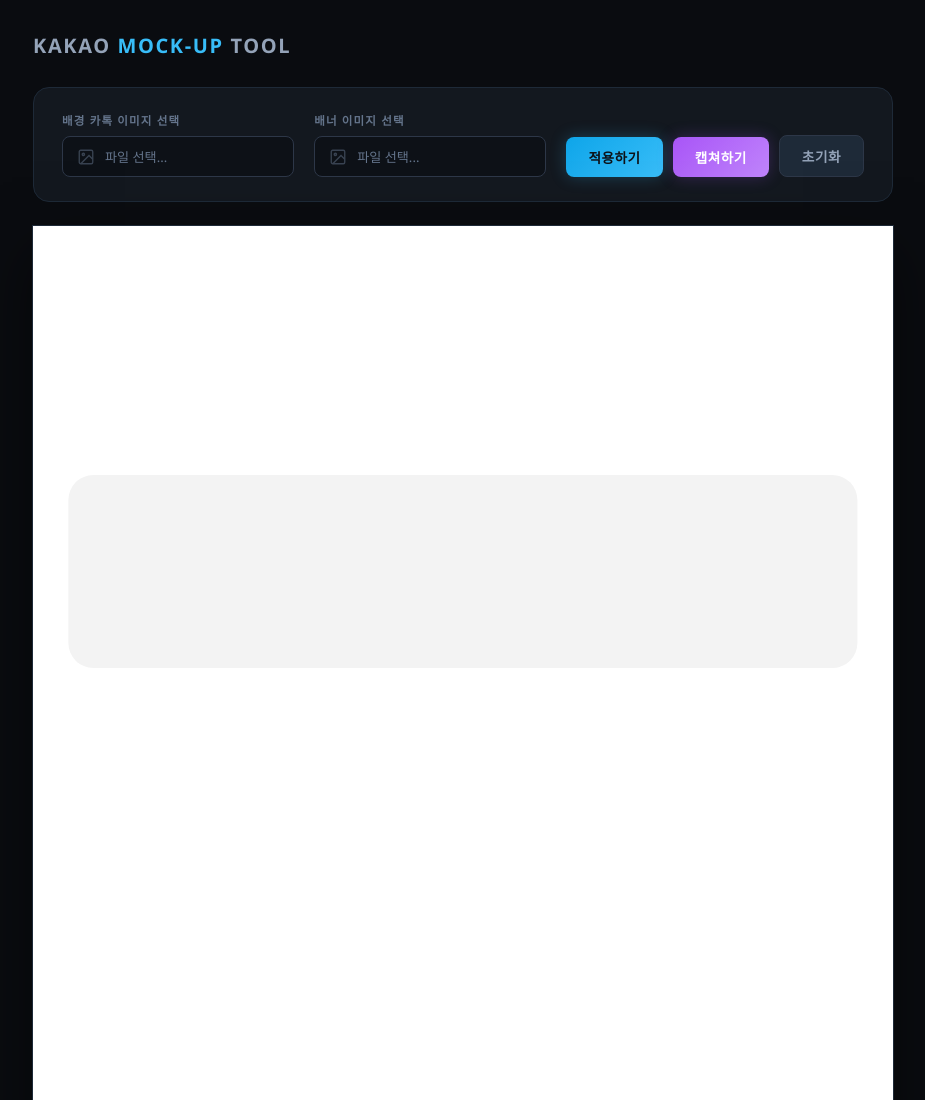
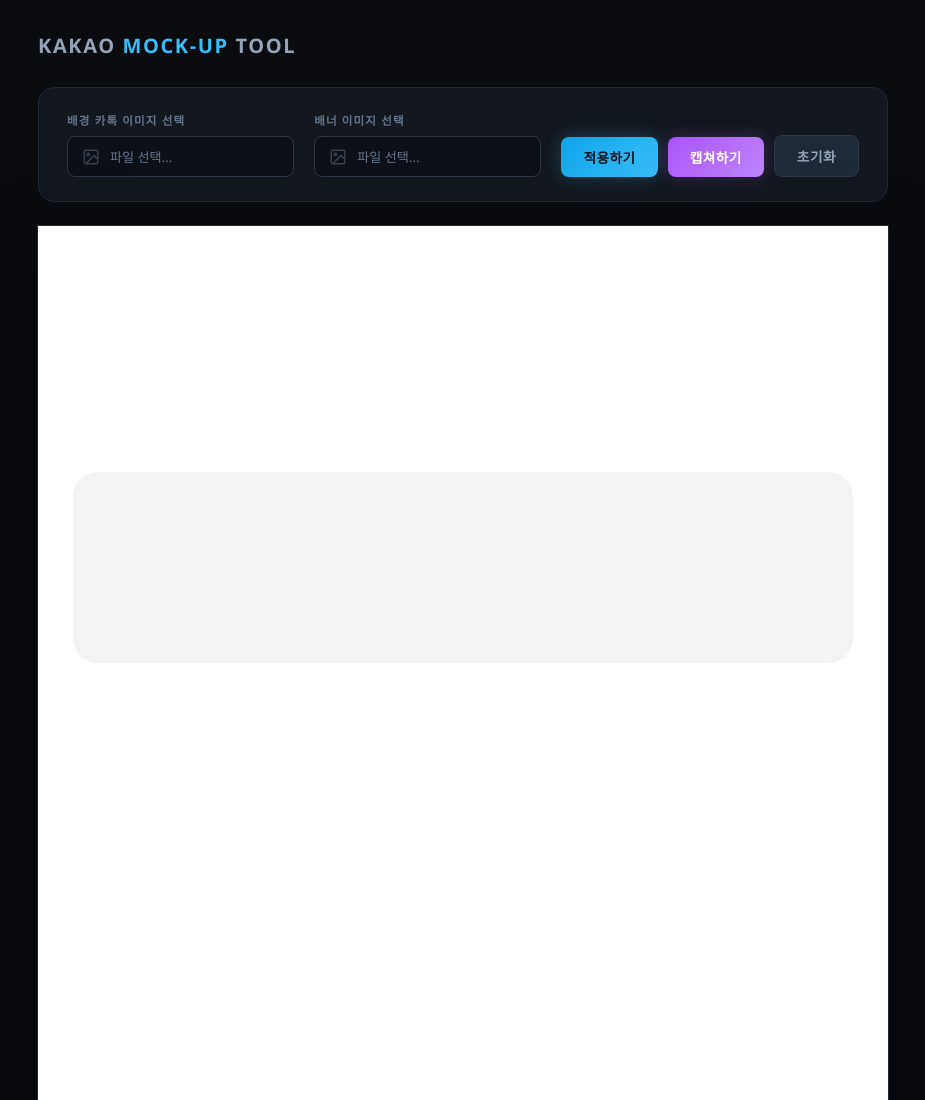
Before and after one commit to cold-a11y/kbm, a plain HTML site: page index.html in a window 1280 px wide. Shown: the top 1100 px of the page, without its empty margins (177-1102 px from the left). Drawn offline with nearby package versions, Linux system fonts and the light colour scheme.

Commit message:
Update index.html

```diff
--- a/index.html
+++ b/index.html
@@ -34,8 +34,9 @@
 
     /* ── 헤더 ── */
     .page-header {
-      width: 100%;
-      max-width: 860px;
+      width: 850px;
+      /* width: 100%;
+      max-width: 860px; */
       margin-bottom: 28px;
     }
     .page-header h1 {
@@ -51,8 +52,9 @@
 
     /* ── 컨트롤 패널 ── */
     .control-panel {
-      width: 100%;
-      max-width: 860px;
+      width: 850px;
+      /* width: 100%;
+      max-width: 860px;       */
       background: #13181f;
       border: 1px solid #1e2a38;
       border-radius: 16px;
@@ -166,8 +168,9 @@
     /* ── 캡쳐 대상 영역 ── */
     .vw-container {
       position: relative;
-      width: 100%;
-      max-width: 860px;
+      width: 850px;
+      /* width: 100%;
+      max-width: 860px; */
       height: auto;
       min-height: 480px;
       background: #0d1117;
```
